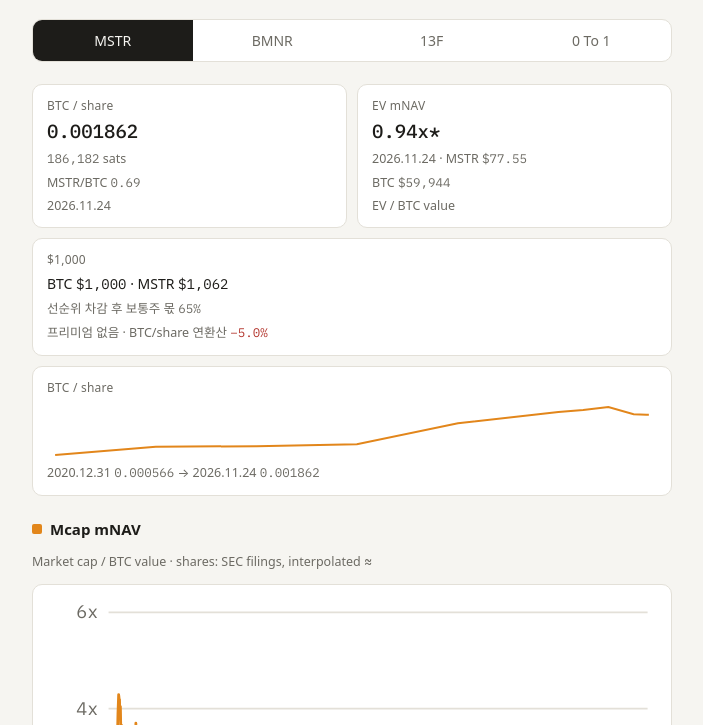
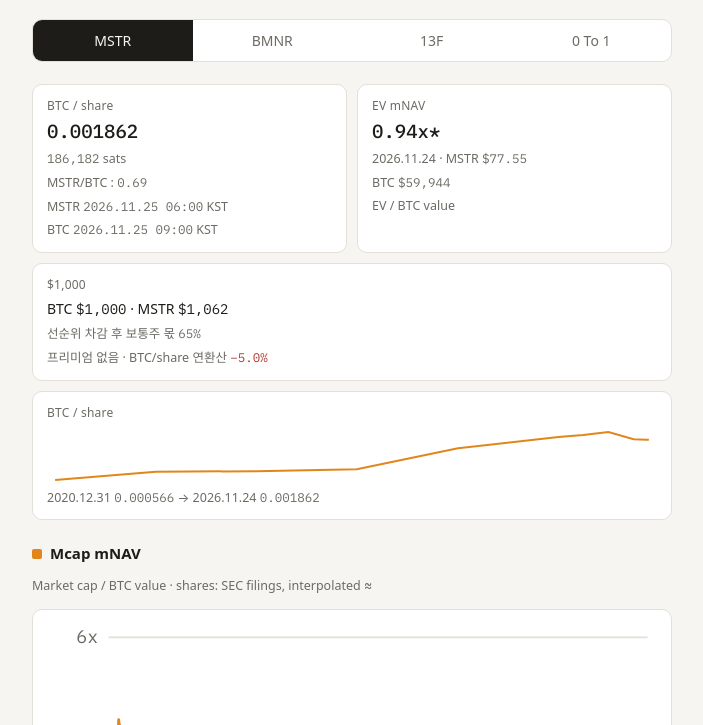
Before and after one commit to zhoonk-art/sbd-invest-archiving, a plain HTML site: page index.html in a window 1280 px wide. Shown: the part 75-800 px from the top of the page, without its empty margins (288-991 px from the left). Drawn offline with Linux system fonts and the light colour scheme; a web font is replaced by a local one.

Commit message:
Update Invest Archiving data

```diff
--- a/index.html
+++ b/index.html
@@ -362,6 +362,8 @@ select{font:inherit;font-size:14px;padding:7px 10px;border:1px solid var(--line)
 
 
   // ---- per-share ----
+  const kst=t=>new Date(t).toLocaleString('sv-SE',{timeZone:'Asia/Seoul',hour12:false}).slice(0,16).replace(/-/g,'.');
+  const usClose=d=>{const [y,m,dd]=d.split('-').map(Number);for(const h of [20,21]){const t=Date.UTC(y,m-1,dd,h);if(new Date(t).toLocaleString('en-US',{timeZone:'America/New_York',hour:'numeric',hour12:false})==='16')return t}return Date.UTC(y,m-1,dd,21)};
   let ps={mstr:[],bmnr:[]};
   const TK2={mstr:'MSTR',bmnr:'BMNR'};
   function psTiles(){
@@ -383,7 +385,7 @@ select{font:inherit;font-size:14px;padding:7px 10px;border:1px solid var(--line)
     el.innerHTML=`
       <div class="tile"><div class="k">${U} / share</div><div class="v num">${f6(cps)}</div>
         ${tab==='mstr'?`<div class="d"><span class="num">${fmtInt(cps*1e8)}</span> sats</div>`:''}
-        ${tab==='mstr'&&c.price&&c.coin_price?`<div class="d">${TK2[tab]}/${U} <span class="num">${(c.price/(cps*c.coin_price)).toFixed(2)}</span></div><div class="d">${krDate(c.price_date||c.mnav_date||c.date)}</div>`:`${g!=null?`<div class="d">${krDate(base.date)} 대비 <span class="num ${cls(g)}">${sign(g)}${Math.abs(g*100).toFixed(1)}%</span></div>`:''}<div class="d">${c.shares_basis||''} <span class="num">${fmtInt(c.shares/1e3)}</span>k (${krDate(c.shares_date||c.date)})</div>`}</div>
+        ${tab==='mstr'&&c.price&&c.coin_price?`<div class="d">${TK2[tab]}/${U} : <span class="num">${(c.price/(cps*c.coin_price)).toFixed(2)}</span></div><div class="d">${TK2[tab]} <span class="num">${kst(usClose(c.price_date||c.date))}</span> KST</div><div class="d">${U} <span class="num">${kst(Date.UTC(...(c.price_date||c.date).split('-').map((v,i)=>i==1?v-1:+v))+864e5)}</span> KST</div>`:`${g!=null?`<div class="d">${krDate(base.date)} 대비 <span class="num ${cls(g)}">${sign(g)}${Math.abs(g*100).toFixed(1)}%</span></div>`:''}<div class="d">${c.shares_basis||''} <span class="num">${fmtInt(c.shares/1e3)}</span>k (${krDate(c.shares_date||c.date)})</div>`}</div>
       <div class="tile"><div class="k">EV mNAV</div><div class="v num">${c.mnav.toFixed(2)}x${c.mnav_src==='calc'?'*':''}</div>
         <div class="d">${krDate(c.mnav_date||c.date)}${c.price?` · ${TK2[tab]} <span class="num">$${c.price}</span>`:''}</div>
         ${c.coin_price?`<div class="d">${U} <span class="num">${fmtUsd(c.coin_price)}</span></div>`:''}<div class="d">EV / ${U} value</div></div>
```
